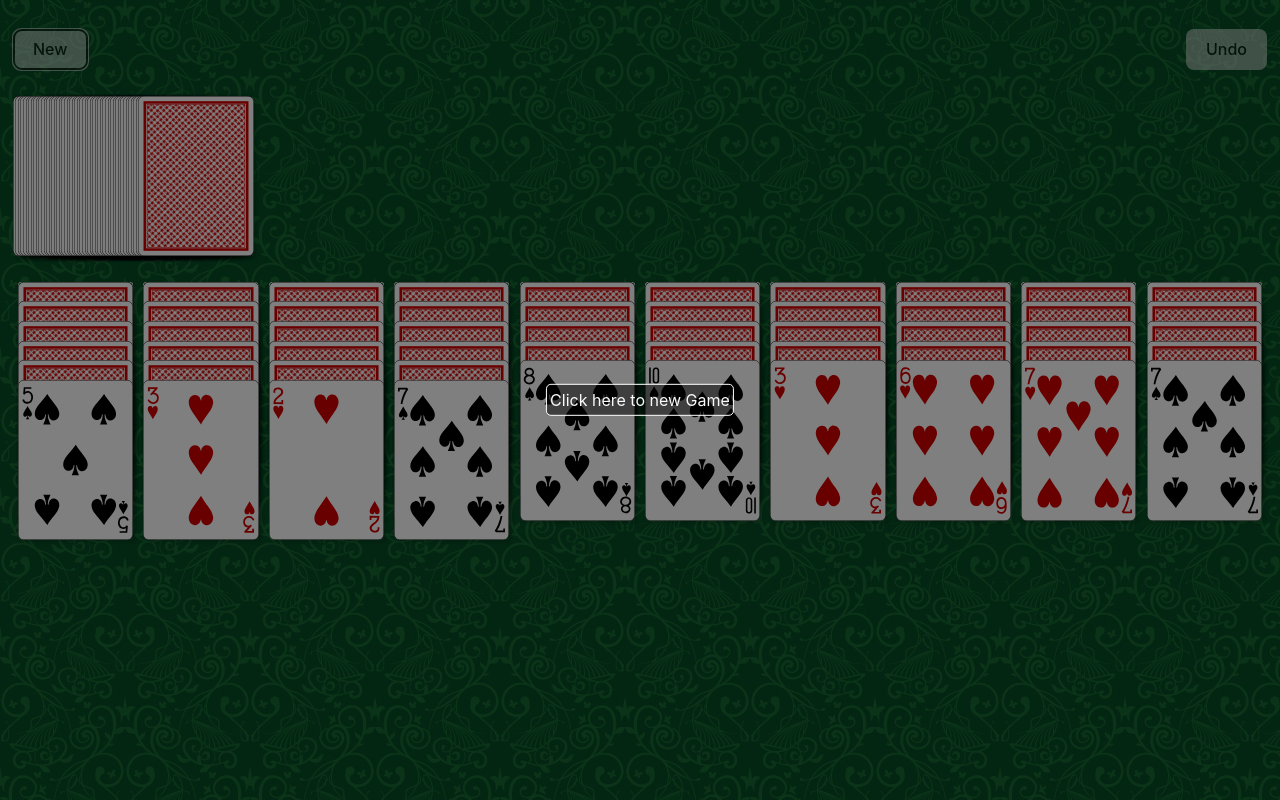
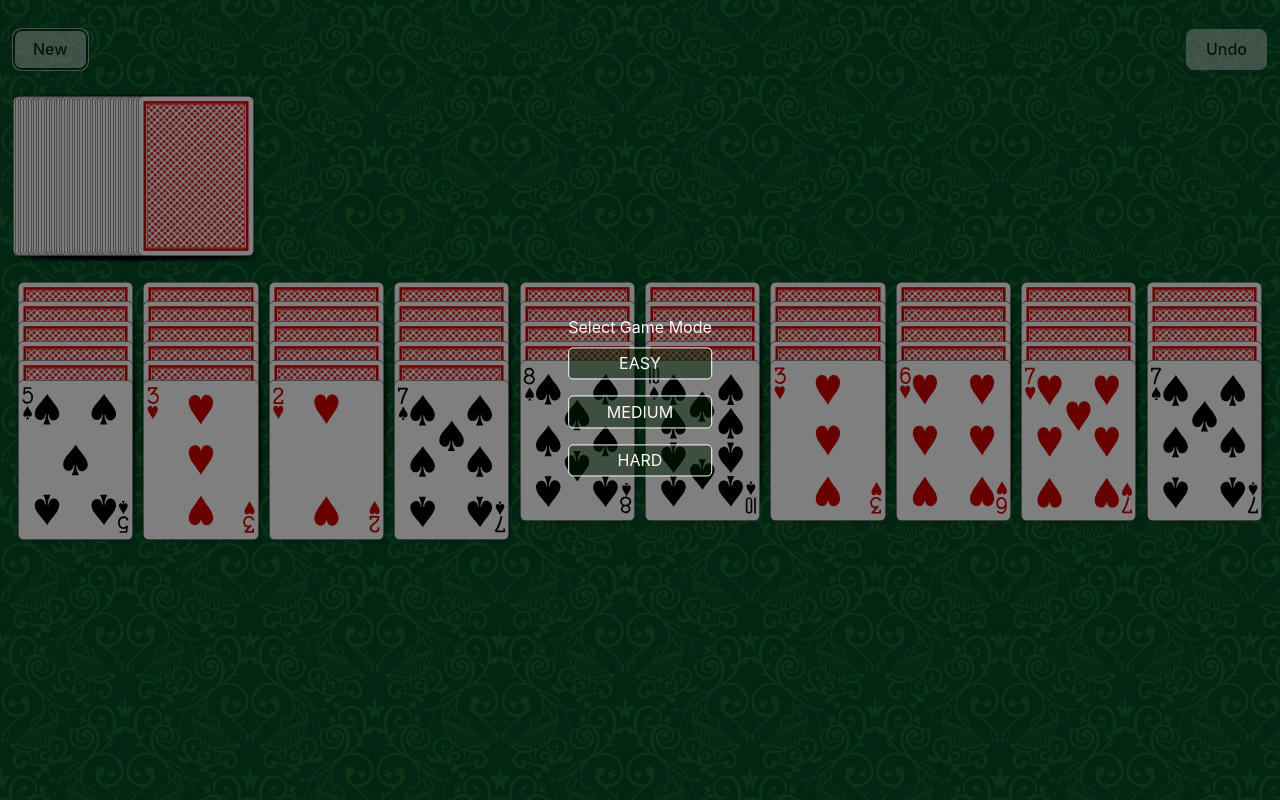
Before and after one commit to kumanofoo/spider, a React (Vite) app: page / in a window 1280 px wide. Both pictures are taken after a click on the button "New". Built offline with nearby package versions, Linux system fonts and the light colour scheme.

Commit message:
feat!: add game mode fix: overscroll-behavior

```diff
--- a/src/App.css
+++ b/src/App.css
@@ -72,8 +72,8 @@ svg {
 .emptycard {
   width: 9vw;
   height: calc(9vw * 312 / 224);
-  rx: 4;
-  ry: 4;
+  rx: 10;
+  ry: 10;
   stroke: #ddd;
   fill: #000;
   fill-opacity: 0.1;
@@ -128,7 +128,7 @@ svg {
   background: rgba(0, 0, 0, 0.5);
 }
 
-.dialog-text {
+.new-dialog-content {
   position: absolute;
   left: 50%;
   top: 50%;
@@ -136,10 +136,20 @@ svg {
   color: rgba(250, 250, 250, 1);
   font-size: 1rem;
   text-align: center;
-  background: rgba(0, 0, 0, 0.5);
-  border: 1px solid rgba(255, 255, 255);
-  border-radius: 5px;
+  cursor: default;
+}
+
+#mode {
+  display: flex;
+  flex-flow: column;
+}
+
+.mode-button {
+  background: rgba(0, 32, 0, 0.5);
+  border: 1px solid rgba(255, 255, 255, 1);
+  border-radius: 0.3rem;
   padding: 0.2rem;
+  margin: 0.5rem 0rem;
   cursor: default;
 }
 
--- a/src/App.tsx
+++ b/src/App.tsx
@@ -1,5 +1,5 @@
 import { useState, useEffect, MouseEvent } from "react";
-import { Card, CompPile, newTableau } from "./spider";
+import { Card, CompPile, SPIDER_MODE_EASY, SPIDER_MODE_HARD, SPIDER_MODE_MEDIUM, SpiderMode, newTableau } from "./spider";
 import "./App.css";
 import Tableau from "./Tableau";
 import Foundations from "./Foundations";
@@ -10,15 +10,16 @@ import { flipedCard, Flip, preloadImages } from "./utils";
 // prevent text selection by pointer
 document.onselectstart = () => { return false; };
 
-let tableau = newTableau();
+let spiderMode: SpiderMode = SPIDER_MODE_MEDIUM;
+let tableau = newTableau(spiderMode);
 tableau.dealOut();
 tableau.startHistory();
 let previousPiles: Card[][] = JSON.parse(JSON.stringify(tableau.piles));
 
-interface ShowDialog {
-    text: string,
+interface ShowNewDialog {
+    show: boolean,
+    cancel: (e: MouseEvent) => void,
     ok: (e: MouseEvent) => void,
-    cancel: (e: MouseEvent) => void,
 }
 
 function Table () {
@@ -26,7 +27,7 @@ function Table () {
     const [stock, setStock] = useState<Card[]>([]);
     const [foundations, setFoundations] = useState<CompPile[]>([]);
     const [showMessage, setShowMessage] = useState({message: "♠♥♣♦", on: () => {}});
-    const [showDialog, setShowDialog] = useState<ShowDialog>({text: "", ok: () => {}, cancel: () => {}});
+    const [showNewDialog, setShowNewDialog] = useState<ShowNewDialog>({show: false, ok: () => {}, cancel: () => {}});
 
     useEffect(() => {
         preloadImages(tableau.cards, "both").then(() => {
@@ -81,7 +82,7 @@ function Table () {
     }
 
     function onRestart() {
-        tableau = newTableau();
+        tableau = newTableau(spiderMode);
         tableau.dealOut();
         tableau.startHistory();
         setShowMessage({message: "", on: () => {}});
@@ -94,23 +95,23 @@ function Table () {
         const ok = (event: MouseEvent) => {
             event.preventDefault();
             event.stopPropagation();
-            tableau = newTableau();
+            tableau = newTableau(spiderMode);
             tableau.dealOut();
             tableau.startHistory();
             setPiles({piles: tableau.piles, flip: []});
             setStock(tableau.cards);
             setFoundations([]);
-            setShowDialog({text: "", ok: () => {}, cancel: () => {}});
+            setShowNewDialog({show: false, ok: () => {}, cancel: () => {}});
         }
         const cancel = (event: MouseEvent) => {
             event.preventDefault();
             event.stopPropagation();
-            setShowDialog({text: "", ok: () => {}, cancel: () => {}});
+            setShowNewDialog({show: false, ok: () => {}, cancel: () => {}});
         }
         // clean up flip animations
         setPiles({piles: tableau.piles, flip: []});
-        setShowDialog({
-            text: "Click here to new Game",
+        setShowNewDialog({
+            show: true,
             ok: ok,
             cancel: cancel,
         });
@@ -136,9 +137,16 @@ function Table () {
                     <div className="text">{showMessage.message}</div>
                 </div>
             }
-            {showDialog.text != "" &&
-                <div className="dialog" onClick={showDialog.cancel}>
-                    <div className="dialog-text" onClick={showDialog.ok}>{showDialog.text}</div>
+            {showNewDialog.show &&
+                <div className="dialog" onClick={showNewDialog.cancel}>
+                    <div className="new-dialog-content" >
+                        <div>Select Game Mode</div>
+                        <div id="mode">
+                            <div className="mode-button" onClick={(e) => {spiderMode = SPIDER_MODE_EASY; showNewDialog.ok(e);}}>EASY</div>
+                            <div className="mode-button" onClick={(e) => {spiderMode = SPIDER_MODE_MEDIUM; showNewDialog.ok(e);}}>MEDIUM</div>
+                            <div className="mode-button" onClick={(e) => {spiderMode = SPIDER_MODE_HARD; showNewDialog.ok(e);}}>HARD</div>
+                        </div>
+                    </div>
                 </div>
             }
         </div>
--- a/src/index.css
+++ b/src/index.css
@@ -13,6 +13,7 @@
   -moz-osx-font-smoothing: grayscale;
   -webkit-text-size-adjust: 100%;
   backface-visibility: hidden;
+  overscroll-behavior: none;
 }
 
 a {
--- a/src/spider.ts
+++ b/src/spider.ts
@@ -81,12 +81,21 @@ export interface TableauItem {
     moving: Moving,
 }
 
+export type SpiderMode = {
+    n: number,
+    suits: Suits[],
+}
+export const SPIDER_MODE_EASY: SpiderMode = {n: 8, suits: ['Spades']};
+export const SPIDER_MODE_MEDIUM: SpiderMode =  {n: 4, suits: ['Harts', 'Spades']};
+export const SPIDER_MODE_HARD: SpiderMode =  {n: 2, suits: ['Harts', 'Spades', 'Tiles', 'Clovers']};
+
 /**
  * Create a Tableau object
+ * @param mode SPIDER_MODE_EASY | SPIDER_MODE_MEDIUM | SPIDER_MODE_HARD
  * @returns Tableau object
  */
-export const newTableau = () => {
-    let cards: Card[] = newCards({n: 4, suits: ['Harts', 'Spades'], shuffle: true});
+export const newTableau = (mode: SpiderMode) => {
+    let cards: Card[] = newCards({...mode, shuffle: true});
     let piles: Card[][] = [];
     let foundations: Card[] = [];
     let moving: Moving = {cards: [], source: 0};
```
